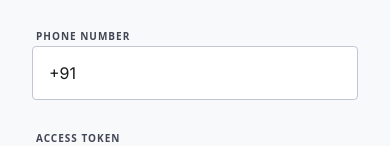
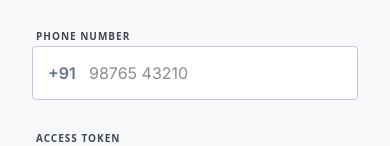
Before and after one commit to NirajBhau/Axiom-Portal, a React (Vite) app: page / in a window 390 px wide. Shown: the part 458-604 px from the top of the page. Built offline with nearby package versions, Linux system fonts and the light colour scheme.

Commit message:
Lock phone country code as static prefix and limit input to 10 digits

```diff
--- a/src/App.tsx
+++ b/src/App.tsx
@@ -416,7 +416,7 @@ export default function App() {
   const [currentQuestionIndex, setCurrentQuestionIndex] = useState(0);
   const [answers, setAnswers] = useState<Record<string, Record<number, number>>>({});
   const [markedForReview, setMarkedForReview] = useState<Record<string, Record<number, boolean>>>({});
-  const [phoneNumber, setPhoneNumber] = useState('+91 ');
+  const [phoneNumber, setPhoneNumber] = useState('');
   const [email, setEmail] = useState('');
   const [accessError, setAccessError] = useState('');
   const [fullName, setFullName] = useState('');
@@ -1227,15 +1227,24 @@ export default function App() {
 
             <div className="space-y-1.5">
               <label className="text-[10px] font-bold text-on-surface-variant uppercase tracking-widest ml-1" htmlFor="phone">Phone Number</label>
+              <div className="relative flex items-center">
+                <span className="absolute left-4 text-on-surface-variant font-body font-semibold select-none pointer-events-none text-slate-500">
+                  +91
+                </span>
                 <input
-                className="w-full bg-white border border-outline-variant rounded-lg px-4 py-3.5 text-on-surface focus:outline-none focus:ring-2 focus:ring-primary/20 focus:border-primary transition-all font-body"
+                  className="w-full bg-white border border-outline-variant rounded-lg pl-14 pr-4 py-3.5 text-on-surface focus:outline-none focus:ring-2 focus:ring-primary/20 focus:border-primary transition-all font-body"
                   id="phone"
-                placeholder="+91 98765 43210"
+                  placeholder="98765 43210"
                   type="tel"
+                  maxLength={10}
                   value={phoneNumber}
-                onChange={(e) => setPhoneNumber(e.target.value)}
+                  onChange={(e) => {
+                    const val = e.target.value.replace(/\D/g, '');
+                    setPhoneNumber(val);
+                  }}
                   required
                 />
+              </div>
             </div>
 
             {!isRegistering && (
```
Lines whose indentation alone changed are shown as unchanged.
